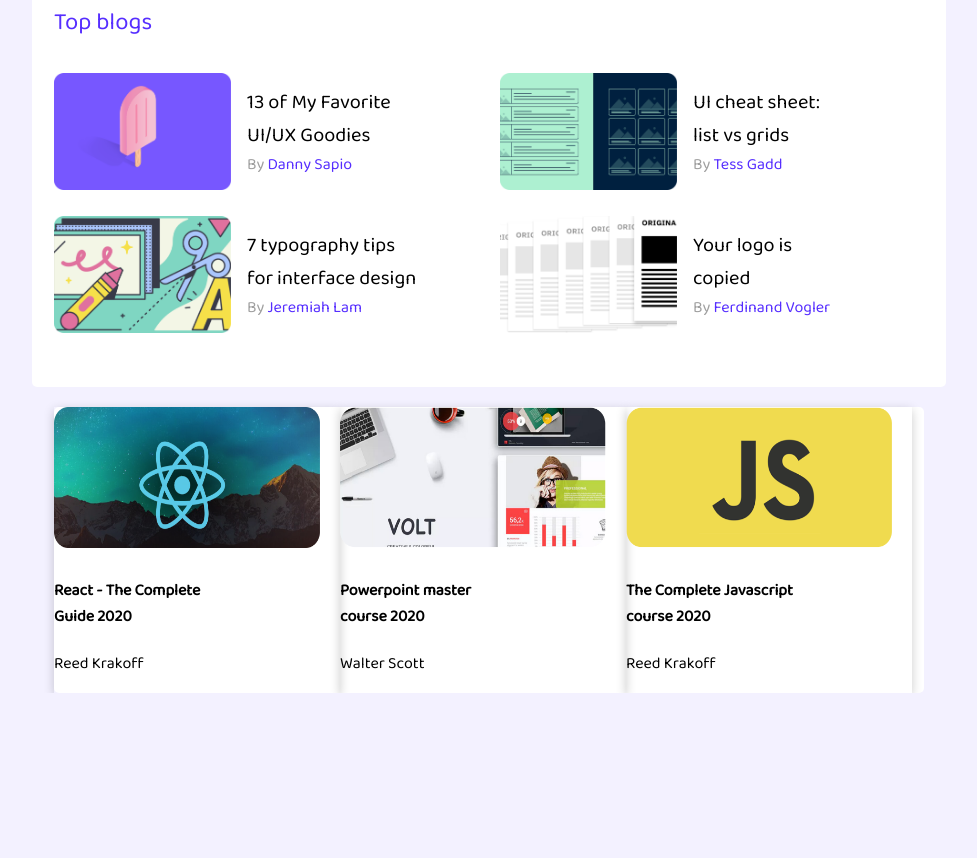
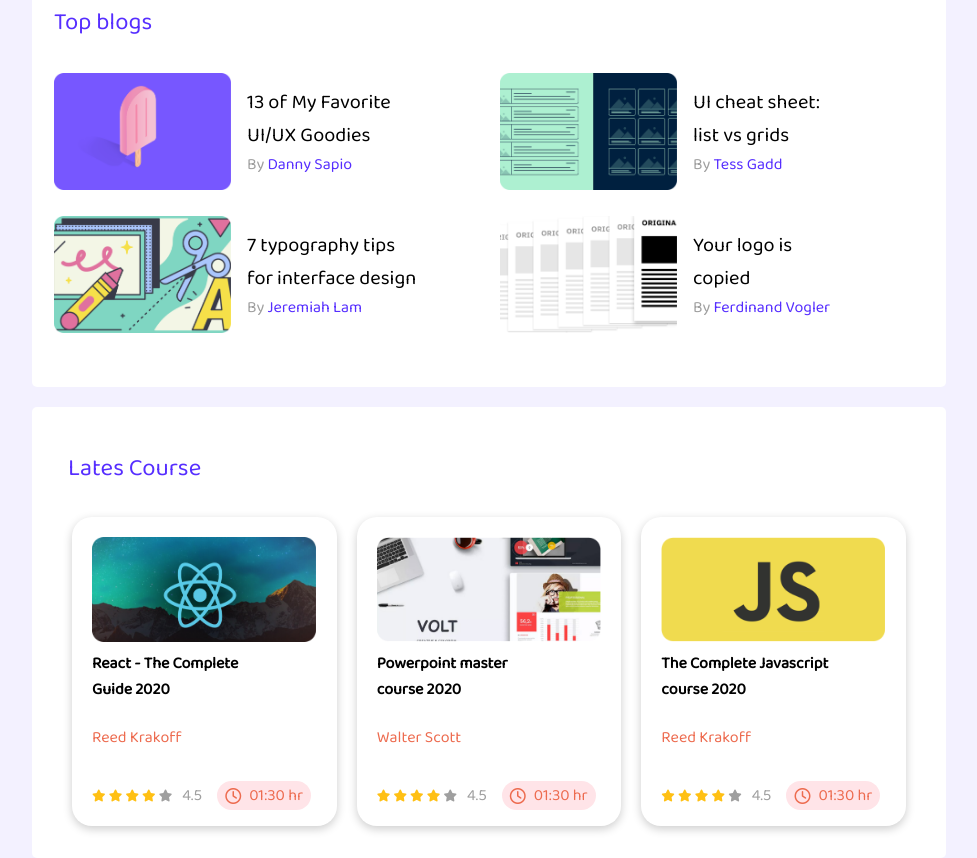
Before and after one commit to jfmemon/leader-board-1, a plain HTML site: page index.html in a window 1280 px wide. Shown: the part 310-1168 px from the top of the page, without its empty margins (151-1128 px from the left). Before the commit the page ends 1003 px from the top, so only its background shows below. Drawn offline with Linux system fonts and the light colour scheme; a web font is replaced by a local one.

Commit message:
after course section complete

```diff
--- a/index.html
+++ b/index.html
@@ -7,6 +7,7 @@
     <meta name="viewport" content="width=device-width, initial-scale=1.0">
     <title>Leader Board</title>
     <link rel="stylesheet" href="style.css">
+    <script src="https://kit.fontawesome.com/d00b2f51fb.js" crossorigin="anonymous"></script>
 </head>
 
 <body>
@@ -81,24 +82,74 @@
         </section>
         <section class="course-container">
             <div class="top-courses">
+                <h2 class="top-course-title">Lates Course</h2>
                 <div class="courses">
                     <div class="course">
                         <img class="course-image" src="images/courses/course-1.png" alt="">
                         <h4 class="course-title">React - The Complete<br>Guide 2020</h4>
                         <p class="trainer">Reed Krakoff</p>
+                        <div class="course-review">
+                            <div class="review-star">
+                                <i class="fa-solid fa-star filled"></i>
+                                <i class="fa-solid fa-star filled"></i>
+                                <i class="fa-solid fa-star filled"></i>
+                                <i class="fa-solid fa-star filled"></i>
+                                <i class="fa-solid fa-star unfilled"></i>
+                            </div>
+                            <div class="course-ratings">
+                                <p>4.5</p>
+                            </div>
+                            <div class="course-duration">
+                                <i class="fa-regular fa-clock valid"></i>
+                                <p class="time">01:30 hr</p>
+                            </div>
+                    </div>
                     </div>
                     <div class="course">
                         <img class="course-image" src="images/courses/course-2.png" alt="">
                         <h4 class="course-title">Powerpoint master<br>course 2020</h4>
                         <p class="trainer">Walter Scott</p>
+                        <div class="course-review">
+                            <div class="review-star">
+                                <i class="fa-solid fa-star filled"></i>
+                                <i class="fa-solid fa-star filled"></i>
+                                <i class="fa-solid fa-star filled"></i>
+                                <i class="fa-solid fa-star filled"></i>
+                                <i class="fa-solid fa-star unfilled"></i>
+                            </div>
+                            <div class="course-ratings">
+                                <p>4.5</p>
+                            </div>
+                            <div class="course-duration">
+                                <i class="fa-regular fa-clock valid"></i>
+                                <p class="time">01:30 hr</p>
+                            </div>
+                    </div>
                     </div>
                     <div class="course">
                         <img class="course-image" src="images/courses/course-3.png" alt="">
                         <h4 class="course-title">The Complete Javascript<br>course 2020</h4>
                         <p class="trainer">Reed Krakoff</p>
+                        <div class="course-review">
+                            <div class="review-star">
+                                <i class="fa-solid fa-star filled"></i>
+                                <i class="fa-solid fa-star filled"></i>
+                                <i class="fa-solid fa-star filled"></i>
+                                <i class="fa-solid fa-star filled"></i>
+                                <i class="fa-solid fa-star unfilled"></i>
+                            </div>
+                            <div class="course-ratings">
+                                <p>4.5</p>
+                            </div>
+                            <div class="course-duration">
+                                <i class="fa-regular fa-clock valid"></i>
+                                <p class="time">01:30 hr</p>
+                            </div>
                     </div>
                 </div>
+                </div>
             </div>
+
             </div>
         </section>
     </main>
--- a/style.css
+++ b/style.css
@@ -43,7 +43,6 @@ main{
 
 .players{
     width: 870px;
-
     display: grid;
     grid-template-columns: repeat(3,1fr);
     grid-row-gap: 15px;
@@ -150,18 +149,85 @@ hr{
     width: 870px;
     background: #FFFFFF;
     border-radius: 5px;
+    padding: 22px;
 }
 
+.top-course-title{
+    padding-left: 14px;
+    font-size: 24px;
+    font-weight: 500;
+    color: #562EFF;
+}
+
+.course-title{
+    margin-top: 0;
+}
+
+.trainer{
+    margin-top: 0;
+    color:#ED6B4F;
+}
 .courses{
     display: flex;
+    justify-content: center;
+    padding-left: 8px;
+    padding-right: 8px;
 }
 
 .course{
-    padding-right: 20px;
+    width: 252px;
+    height: 269px;
+    padding:20px;
+    border-radius: 20px;
     box-shadow: 0 3px 10px rgb(0 0 0 / 0.2);
+    margin: 10px;
+    margin-top: 10px;
 }
 
 .course-image{
-    width: 266px;
-    height: 141px;
+    width: 224px;
+    height: 105px;
 }
+
+.fa-star.filled{
+    font-size: 12px;
+    color: #FFC014;
+}
+
+.fa-star.unfilled{
+    font-size: 12px;
+    color: #9F9F9F;
+}
+
+.fa-clock.valid{
+    color: #ED6B4F;
+}
+
+.course-review{
+    display: flex;
+    align-items: center;
+}
+
+.course-ratings{
+    margin-left: 10px;
+    color: #9F9F9F;
+}
+
+.course-duration{
+    width: 94px;
+    height: 29px;
+    background-color: #FFE4E8;
+    display: flex;
+    justify-content: center;
+    align-items: center;
+    border-radius: 50px;
+    margin-left: 15px;
+}
+
+.fa-clock.valid{
+    margin-right: 8px;
+}
+
+.time{
+    color: #ED6B4F;
+}
```
